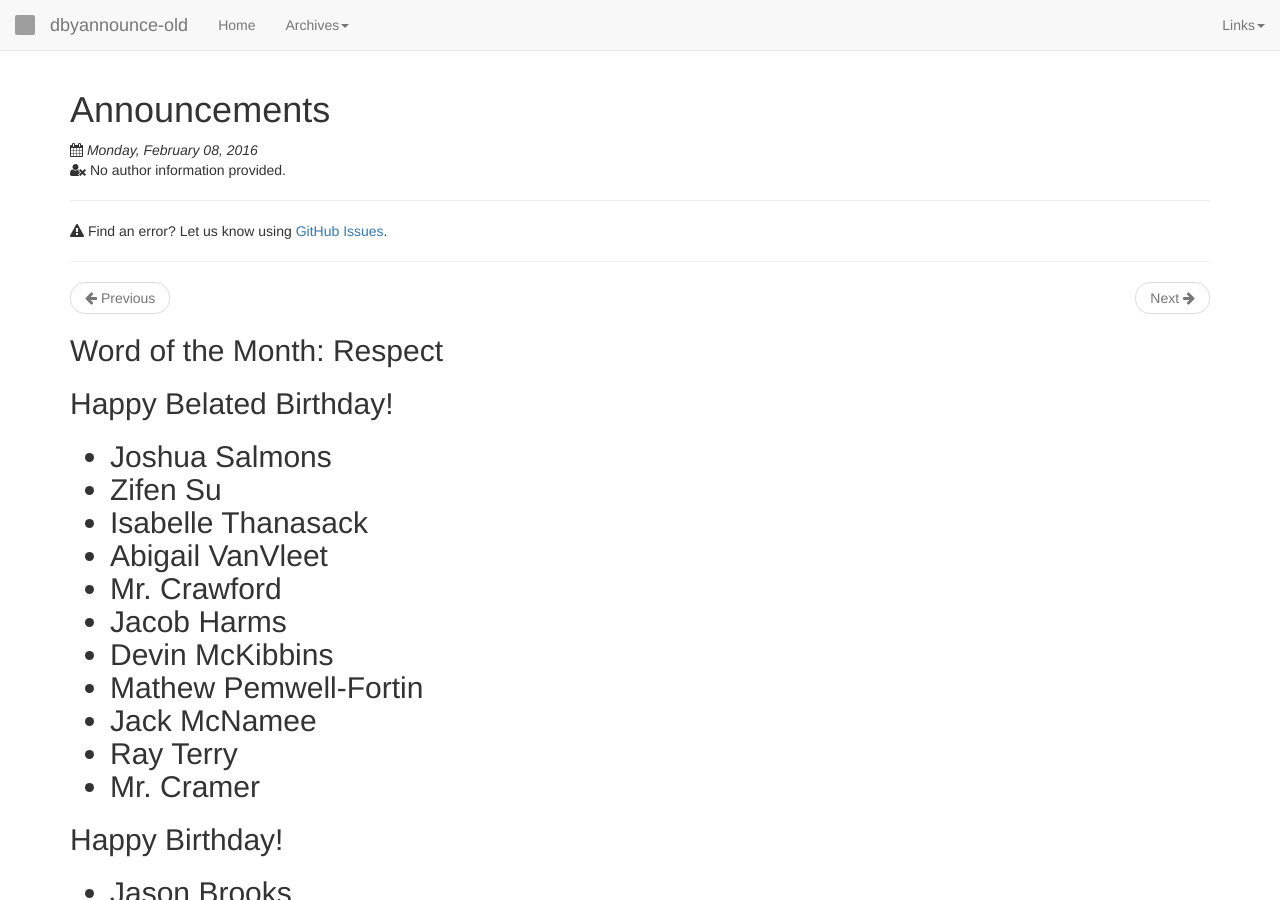
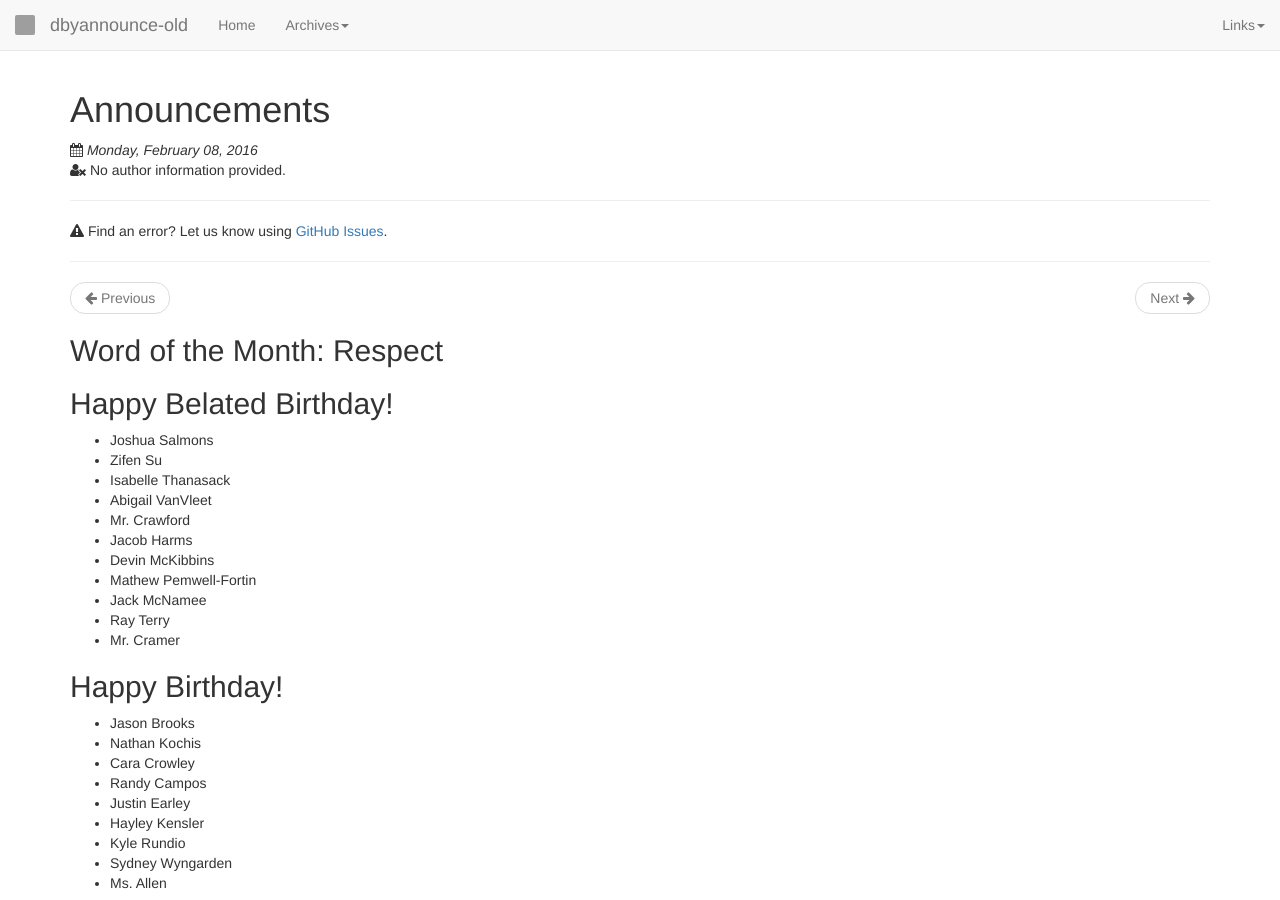
Before and after one commit to enzanki-ars/dbyannounce-old, a Jekyll site: the page built from _posts/2016-02-08-announcements.md, in a window 1280 px wide and 900 px high. Built offline with Jekyll 4.4.1, drawn with Linux system fonts in a browser that asks for light colours; nearby versions of some CDN libraries; grey boxes are pictures that could not be loaded.

Commit message:
Close h2 tags...

```diff
--- a/_layouts/announcements.html
+++ b/_layouts/announcements.html
@@ -9,7 +9,7 @@
 {% endif %}
 
 {% if page.belatedbirthdays %}
-  <h2>Happy Belated Birthday!<h2>
+  <h2>Happy Belated Birthday!</h2>
   <ul>
   {% for birthday in page.belatedbirthdays %}
     <li>{{ birthday.name }}</li>
@@ -17,7 +17,7 @@
   </ul>
 {% endif %}
 {% if page.birthdays %}
-  <h2>Happy Birthday!<h2>
+  <h2>Happy Birthday!</h2>
   <ul>
   {% for birthday in page.birthdays %}
     <li>{{ birthday.name }}</li>
```
